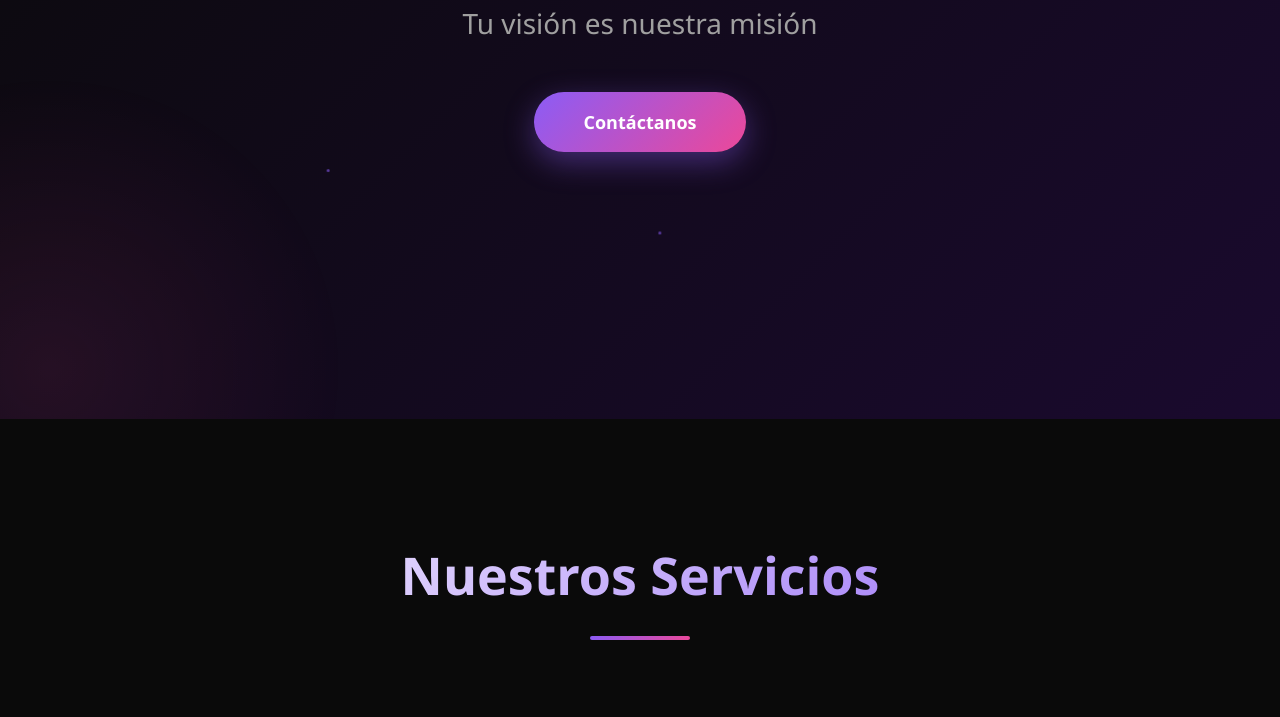
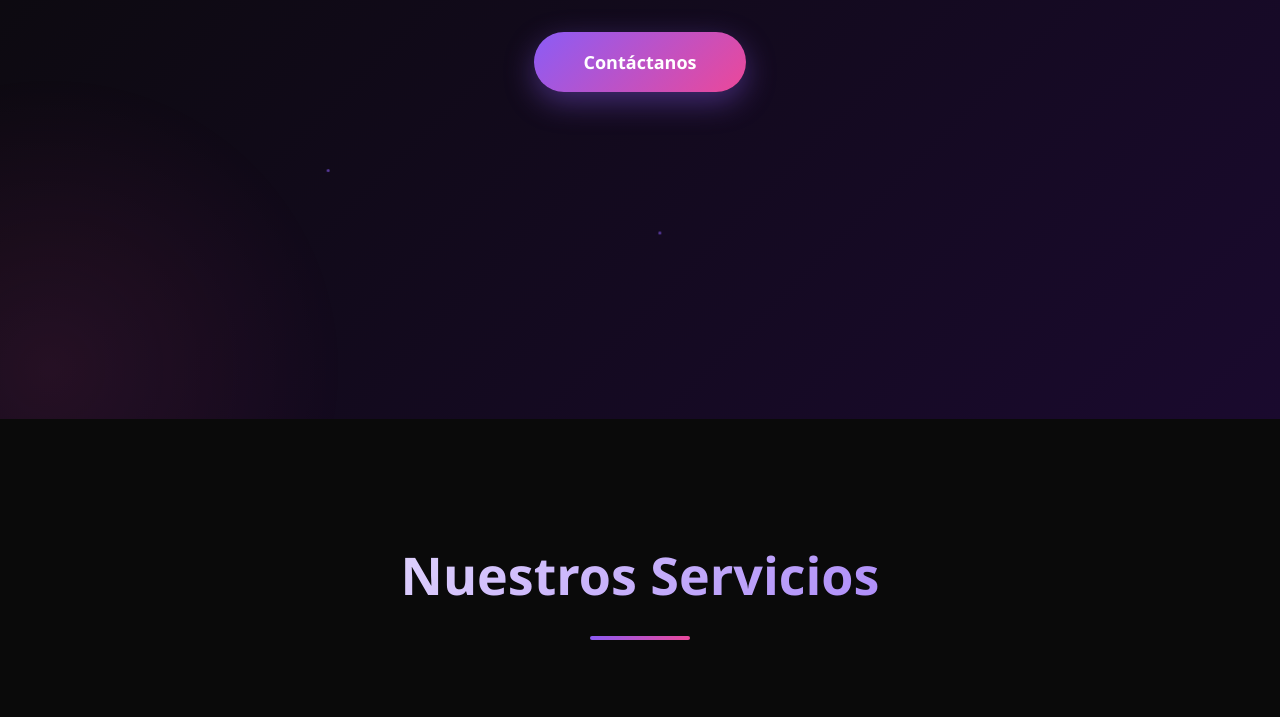
Before and after one commit to Darknessdevs/Proyeccion-Optica, a plain HTML site: page index.html in a window 1280 px wide. Shown: the part 381-1098 px from the top of the page. Drawn offline with Linux system fonts and the light colour scheme.

Commit message:
Enhance styles with smooth scrolling and layout adjustments
Added smooth scrolling behavior to the body and adjusted margin and padding for the hero section.

```diff
--- a/styles.css
+++ b/styles.css
@@ -9,6 +9,7 @@ body {
     background: #0a0a0a;
     color: #ffffff;
     overflow-x: hidden;
+    scroll-behavior: smooth;
 }
 
 header {
@@ -97,6 +98,8 @@ nav {
     position: relative;
     overflow: hidden;
     background: linear-gradient(135deg, #0a0a0a 0%, #1a0a2e 100%);
+    margin-top: 0;
+    padding-top: 0;
 }
 
 .hero-bg {
@@ -238,6 +241,7 @@ section {
     padding: 120px 40px;
     max-width: 1400px;
     margin: 0 auto;
+    scroll-margin-top: 100px;
 }
 
 .services {
```
